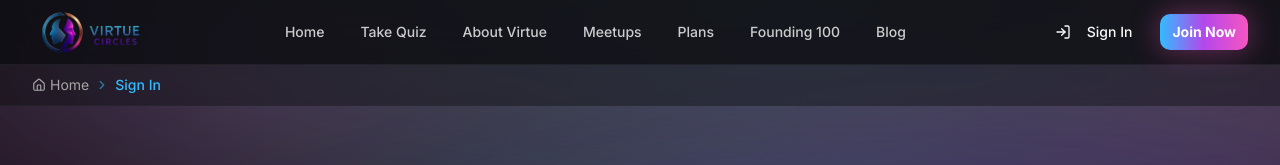
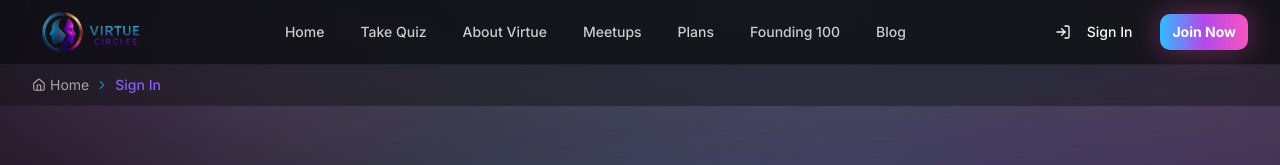
Before and after one commit to virtuecircles/vc-experiment, a React (Vite) app: page /auth in a window 1280 px wide. Shown: the top 165 px of the page. Built offline with nearby package versions, Linux system fonts and the light colour scheme.

Commit message:
Code edited in Lovable Code Editor
Edited UI in Lovable

```diff
--- a/src/components/Breadcrumbs.tsx
+++ b/src/components/Breadcrumbs.tsx
@@ -100,7 +100,7 @@ export const Breadcrumbs = () => {
               {c.isLast ? (
                 <span
                   aria-current="page"
-                  className="text-foreground text-primary font-medium truncate max-w-[60vw] sm:max-w-none"
+                  className="text-foreground text-violet-500 opasity-50 font-medium truncate max-w-[60vw] sm:max-w-none"
                 >
                   {c.label}
                 </span>
```
